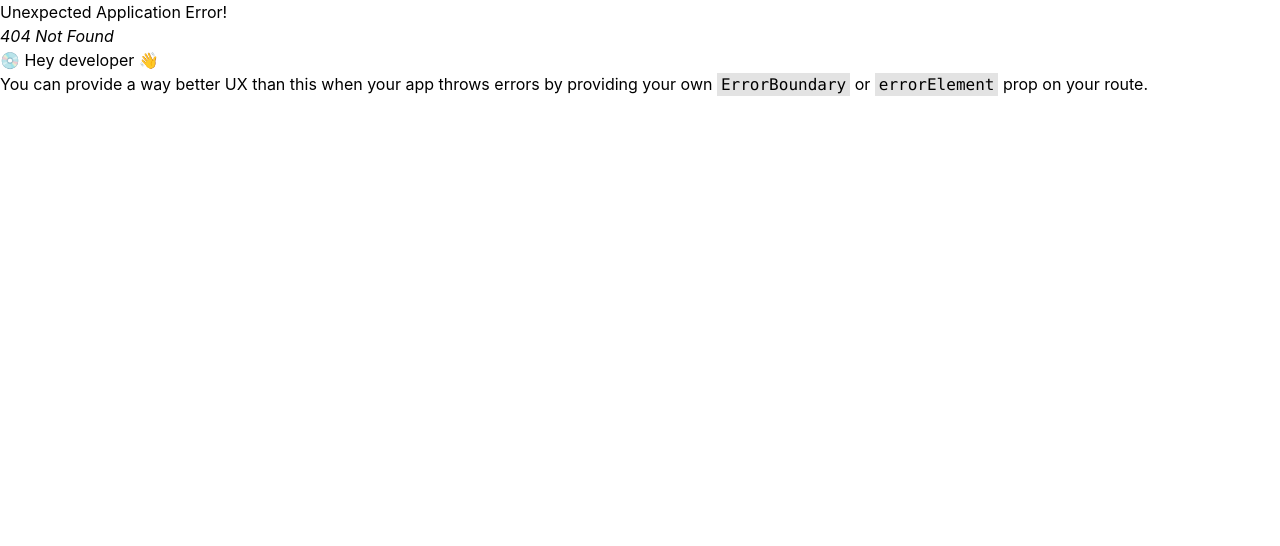
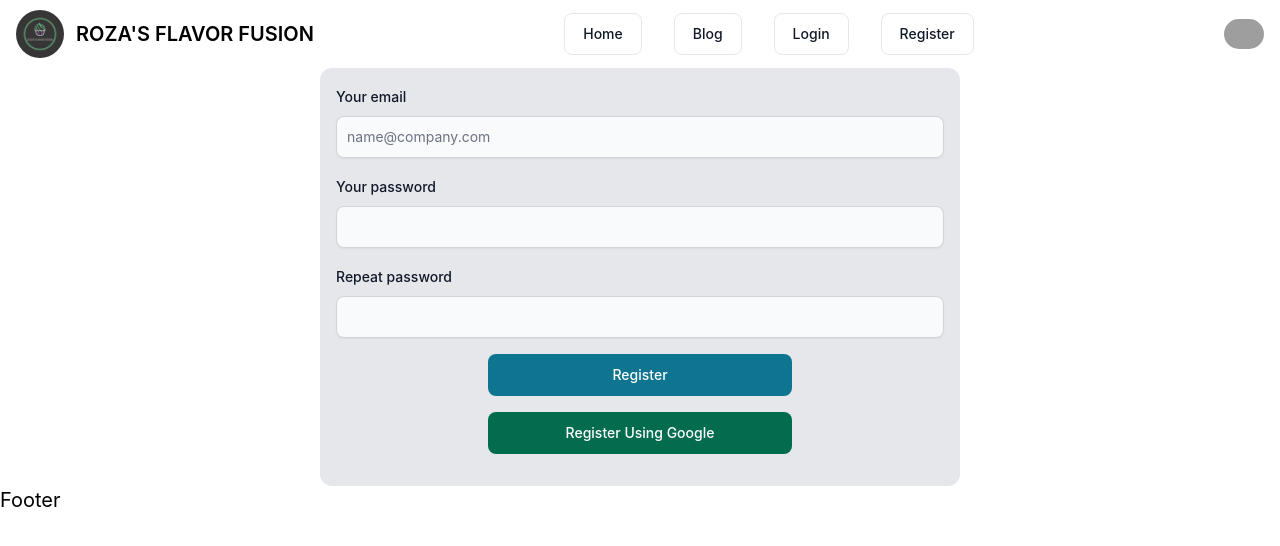
Before and after one commit to Emon1304013/service-review-client, a React (Create React App) app: page /register in a window 1280 px wide. Before the commit this address had no page. Shown: the top 546 px of the page. Built offline with nearby package versions, Linux system fonts and the light colour scheme; no server answers; grey boxes are pictures that could not be loaded.

Commit message:
Register Functionality completed

```diff
--- a/package.json
+++ b/package.json
@@ -6,6 +6,7 @@
     "@testing-library/jest-dom": "^5.16.5",
     "@testing-library/react": "^13.4.0",
     "@testing-library/user-event": "^13.5.0",
+    "firebase": "^9.13.0",
     "flowbite": "^1.5.3",
     "flowbite-react": "^0.3.4",
     "react": "^18.2.0",
--- a/src/App.js
+++ b/src/App.js
@@ -4,9 +4,11 @@ import router from './routes/router';
 
 
 
-function App() {
+function App({children}) {
   return (
-    <RouterProvider router={router}></RouterProvider>
+    <RouterProvider router={router}>
+      {children}
+    </RouterProvider>
   );
 }
 
--- /dev/null
+++ b/src/contexts/UserContext.js
@@ -0,0 +1,64 @@
+import React, { createContext, useEffect, useState } from "react";
+import { createUserWithEmailAndPassword, getAuth, GoogleAuthProvider, onAuthStateChanged, signInWithEmailAndPassword, signInWithPopup, signOut } from "firebase/auth";
+import app from "../firebase/firebase.config";
+const auth = getAuth(app);
+
+
+export const AuthContext = createContext();
+
+const UserContext = ({children}) => {
+  const [user,setUser] = useState(null);
+  const [loading,setLoading] = useState(true);
+  const googleProvider = new GoogleAuthProvider();
+
+  const createUser = (email,password) => {
+    setLoading(true);
+    return createUserWithEmailAndPassword(auth, email, password);
+  }
+
+  const signInUser = (email,password) => {
+    setLoading(true);
+    return signInWithEmailAndPassword(auth, email, password);
+  }
+
+  const logOutUser = () => {
+    setLoading(true);
+    return signOut(auth);
+  }
+
+  const googleSignIn = () => {
+    setLoading(true);
+    return signInWithPopup(auth, googleProvider)
+}
+
+
+
+  useEffect(()=> {
+      const unsubscribe = onAuthStateChanged(auth, (currentUser) => {
+        setUser(currentUser);
+        setLoading(false);
+      })
+
+      return () => {
+        unsubscribe();
+      }
+
+  },[])
+
+  const authInfo = {
+    user,
+    setUser,
+    createUser,
+    signInUser,
+    loading,
+    googleSignIn,
+    setLoading,
+    logOutUser,
+
+  }
+  return <AuthContext.Provider value={authInfo}>
+    {children}
+  </AuthContext.Provider>;
+};
+
+export default UserContext;
--- /dev/null
+++ b/src/firebase/firebase.config.js
@@ -0,0 +1,18 @@
+// Import the functions you need from the SDKs you need
+import { initializeApp } from "firebase/app";
+// TODO: Add SDKs for Firebase products that you want to use
+// https://firebase.google.com/docs/web/setup#available-libraries
+
+// Your web app's Firebase configuration
+const firebaseConfig = {
+  apiKey: process.env.REACT_APP_apiKey,
+  authDomain: process.env.REACT_APP_authDomain,
+  projectId: process.env.REACT_APP_projectId,
+  storageBucket: process.env.REACT_APP_storageBucket,
+  messagingSenderId: process.env.REACT_APP_messagingSenderId,
+  appId: process.env.REACT_APP_appId
+};
+
+// Initialize Firebase
+const app = initializeApp(firebaseConfig);
+export default app;
--- a/src/index.js
+++ b/src/index.js
@@ -1,13 +1,16 @@
-import React from 'react';
-import ReactDOM from 'react-dom/client';
-import './index.css';
-import App from './App';
-import reportWebVitals from './reportWebVitals';
+import React from "react";
+import ReactDOM from "react-dom/client";
+import "./index.css";
+import App from "./App";
+import reportWebVitals from "./reportWebVitals";
+import UserContext from "./contexts/UserContext";
 
-const root = ReactDOM.createRoot(document.getElementById('root'));
+const root = ReactDOM.createRoot(document.getElementById("root"));
 root.render(
   <React.StrictMode>
-    <App />
+    <UserContext>
+      <App />
+    </UserContext>
   </React.StrictMode>
 );
 
--- /dev/null
+++ b/src/pages/Register/Register.js
@@ -0,0 +1,95 @@
+import { Button, Label, TextInput } from "flowbite-react";
+import React, { useContext } from "react";
+import { useLocation, useNavigate } from "react-router-dom";
+import { AuthContext } from "../../contexts/UserContext";
+
+const Register = () => {
+  const { createUser, googleSignIn } = useContext(AuthContext);
+
+  const navigate = useNavigate();
+  const location = useLocation();
+  const from = location.state?.from?.pathname || "/";
+
+  const handleRegister = (event) => {
+    event.preventDefault();
+    const form = event.target;
+    // const name = form.name.value;
+    const email = form.email.value;
+    const password = form.password.value;
+    createUser(email, password)
+      .then((result) => {
+        const user = result.user;
+        console.log(user);
+        alert("User registered successfully");
+        form.reset();
+      })
+      .catch((error) => {
+        console.log(error);
+      });
+  };
+
+  const handleGoogleSignin = () => {
+    googleSignIn().then((result) => {
+      navigate(from, { replace: true });
+    });
+  };
+
+  return (
+    <div className="w-full lg:w-1/2 mx-4 lg:mx-auto bg-gray-200 p-4 rounded-xl">
+      <form
+        onSubmit={handleRegister}
+        className="flex flex-col gap-4"
+      >
+        <div>
+          <div className="mb-2 block">
+            <Label value="Your email" />
+          </div>
+          <TextInput
+            id="email2"
+            type="email"
+            placeholder="name@company.com"
+            required={true}
+            shadow={true}
+            name="email"
+          />
+        </div>
+        <div>
+          <div className="mb-2 block">
+            <Label htmlFor="password2" value="Your password" />
+          </div>
+          <TextInput
+            id="password2"
+            type="password"
+            required={true}
+            shadow={true}
+            name="password"
+          />
+        </div>
+        <div>
+          <div className="mb-2 block">
+            <Label htmlFor="repeat-password" value="Repeat password" />
+          </div>
+          <TextInput
+            id="repeat-password"
+            type="password"
+            required={true}
+            shadow={true}
+          />
+        </div>
+        <Button type="submit" className="w-1/2 mx-auto">
+          Register
+        </Button>
+      </form>
+      <Button
+        onClick={handleGoogleSignin}
+        color="success"
+        type="submit"
+        className="w-1/2 mx-auto my-4"
+      >
+        Register Using Google
+      </Button>
+    </div>
+  );
+};
+
+export default Register;
--- a/src/routes/router.js
+++ b/src/routes/router.js
@@ -2,6 +2,7 @@ import { createBrowserRouter } from "react-router-dom";
 import Main from "../layouts/Main";
 import Blog from "../pages/Blog/Blog";
 import Home from "../pages/Home/Home";
+import Register from "../pages/Register/Register";
 
 
 const router = createBrowserRouter([
@@ -18,7 +19,8 @@ const router = createBrowserRouter([
             element:<Blog></Blog>
         },
         {
-
+            path:'/register',
+            element:<Register></Register>
         }
       ]
     }
--- a/src/shared/Header.js
+++ b/src/shared/Header.js
@@ -1,9 +1,21 @@
-import { Avatar, Dropdown, Navbar } from "flowbite-react";
-import React from "react";
-import { Link } from "react-router-dom";
+import { Button, Navbar, Tooltip } from "flowbite-react";
+import React, { useContext } from "react";
+import { Link, useNavigate } from "react-router-dom";
 import logo from "../assets/logo/logo.png";
+import { AuthContext } from "../contexts/UserContext";
 
 const Header = () => {
+  const { user, logOutUser } = useContext(AuthContext);
+  const navigate = useNavigate();
+
+  const handleLogOut = () => {
+    logOutUser()
+      .then((result) => {
+        alert("User logged Out Successfully");
+        navigate("/");
+      })
+      .catch((err) => console.error(err));
+  };
   return (
     <Navbar rounded={true}>
       <Navbar.Brand>
@@ -17,26 +29,51 @@ const Header = () => {
         </span>
       </Navbar.Brand>
       <div className="flex md:order-2">
-        <Dropdown
-          arrowIcon={false}
-          inline={true}
-          label={
-            <Avatar
-              alt="User settings"
-              img="https://flowbite.com/docs/images/people/profile-picture-5.jpg"
-              rounded={true}
+        <Tooltip content={user?.displayName ? user.displayName : "Mr X"}>
+          {user?.photoURL ? (
+            <img src={user?.photoURL} alt="" className="w-10 rounded-full" />
+          ) : (
+            <img
+              src="https://upload.wikimedia.org/wikipedia/commons/thumb/5/59/User-avatar.svg/2048px-User-avatar.svg.png"
+              alt=""
+              className="w-10 rounded-full"
             />
-          }
-        >
-        </Dropdown>
+          )}
+        </Tooltip>
+
         <Navbar.Toggle />
       </div>
       <Navbar.Collapse>
-        <Link to= '/'>Home</Link>
-        <Link to='/blog'>Blog</Link>
-        <Link>Add Services</Link>
-        <Link>My Reviews</Link>
-        <Link>Login</Link>
+        <Link to="/" className="text-xl">
+          <Button color="gray">Home</Button>
+        </Link>
+        <Link to="/blog" className="text-xl">
+          <Button color="gray">Blog</Button>
+        </Link>
+        {user ? (
+          <>
+            <Link className="text-xl">
+              <Button color="gray">Add Services</Button>
+            </Link>
+            <Link className="text-xl">
+              <Button color="gray">My Reviews</Button>
+            </Link>
+            <Link>
+              <Button color="gray" onClick={handleLogOut}>
+                Logout
+              </Button>
+            </Link>
+          </>
+        ) : (
+          <>
+            <Link className="text-xl" to="/login">
+              <Button color="gray">Login</Button>
+            </Link>
+            <Link to="/register">
+              <Button color="gray">Register</Button>
+            </Link>
+          </>
+        )}
       </Navbar.Collapse>
     </Navbar>
   );
```
Also changed, not shown: 1 other file (tests, documents, lock files or other folders).
